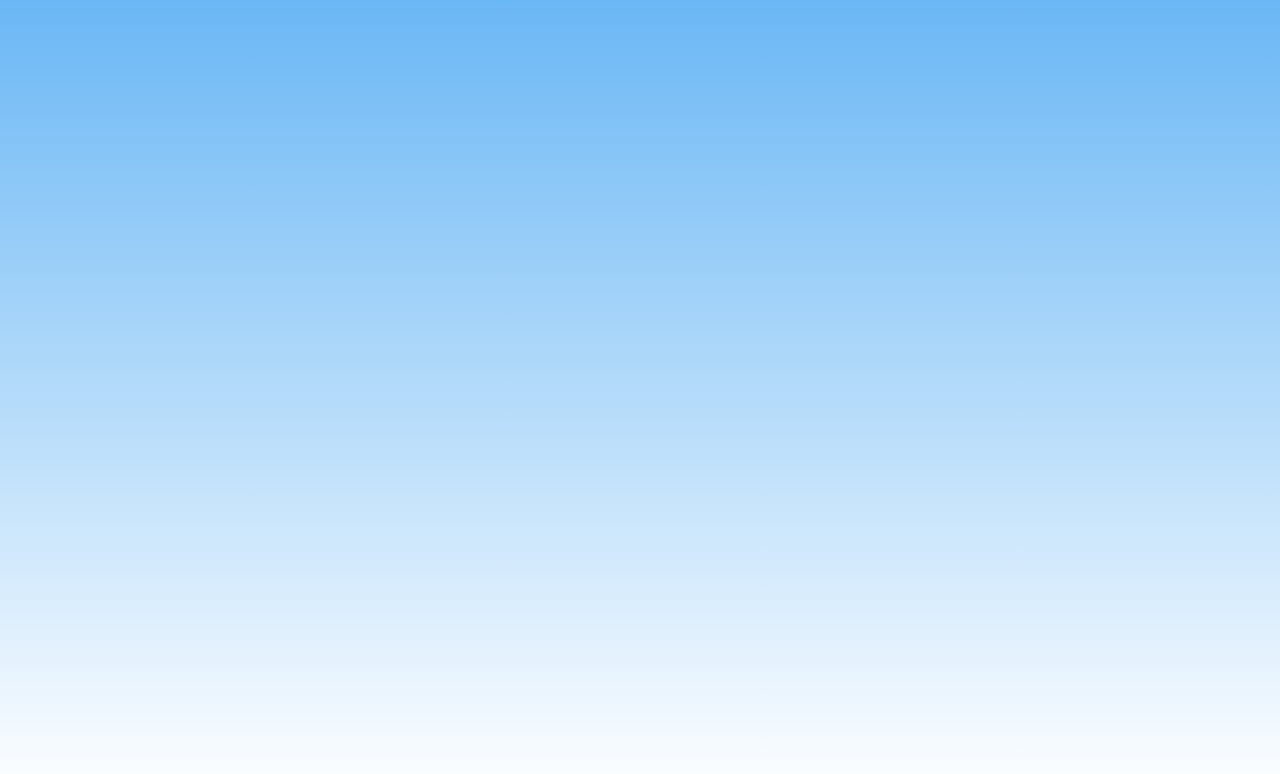
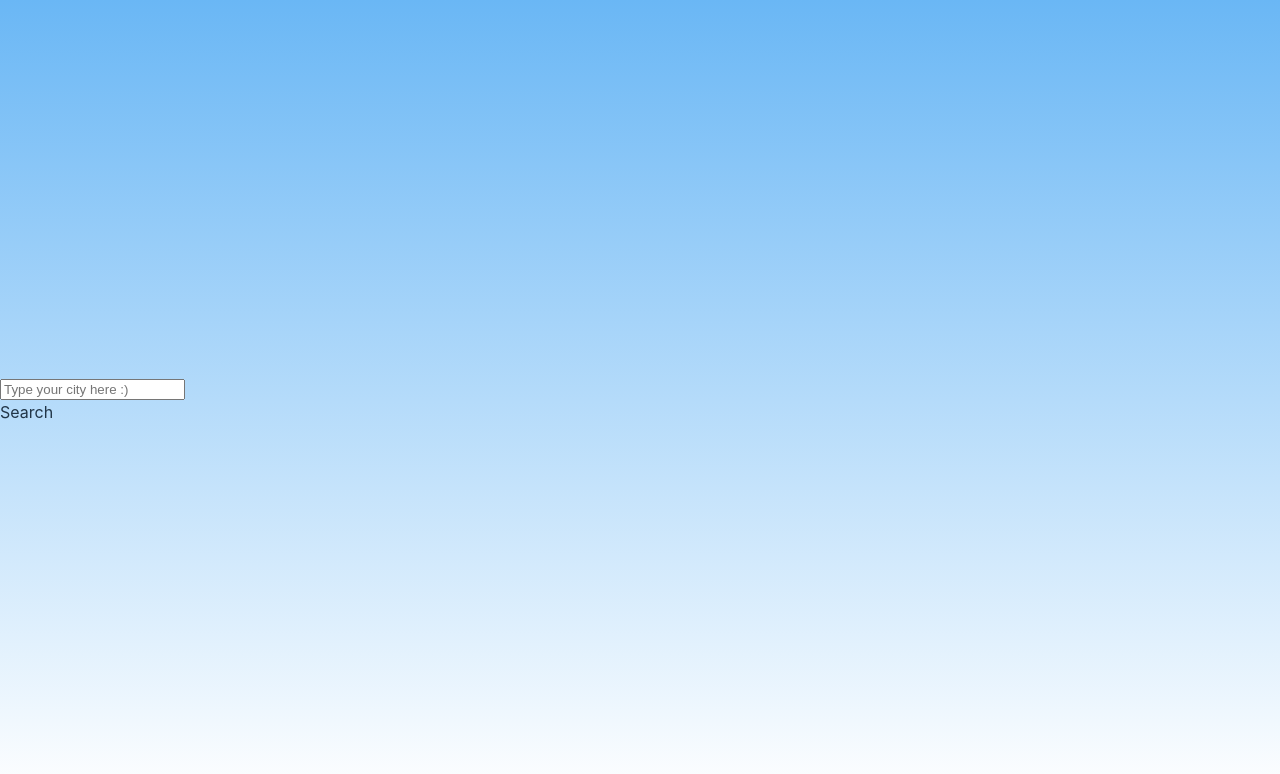
Before and after one commit to MotahPedro/React-Climatic-API, a React (Vite) app: page / in a window 1280 px wide. Shown: the top 774 px of the page. Built offline with nearby package versions, Linux system fonts and the light colour scheme.

Commit message:
feat: estabilished contact between Aplication & API. Also created weather icon & discription sistems.

```diff
--- a/src/App.tsx
+++ b/src/App.tsx
@@ -1,10 +1,12 @@
-import React from 'react'
+import Card from './components/card'
+
+
 import './assets/css/body.css'
 
 const App: React.FC = () => {
   return (
     <div>
-
+      <Card />
     </div>
   )
 }
--- a/src/components/card.tsx
+++ b/src/components/card.tsx
@@ -1,2 +1,73 @@
 import React from "react";
 import { useState } from 'react'
+
+import "../assets/css/card.css"
+
+const card = () => {
+    const [city, setCity] = useState("")
+    const [time, setTime] = useState<null | any>(null)
+
+    const onChange = (inputcity: React.ChangeEvent<HTMLInputElement>) => {
+      setCity(inputcity.target.value);
+    };
+
+    const weatherResponse = () => {
+        fetch(
+          `https:api.openweathermap.org/data/2.5/weather?q=${city}&appid=e121c22ed6689316d5aeea88b6d59880`
+        )
+          .then((res) => {
+            if (res.status === 200) {
+              return res.json();
+            } else {
+              throw new Error("City not found");
+            }
+          })
+          .then((data) => {
+            setTime(data);
+          })
+          .catch((error) => {
+            console.error(error);
+            setTime(null);
+          });
+    }
+
+    return (
+      <>
+        {time ? (
+          <div className="container">
+            <div className={`card time ${time.current.is_day}`}>
+              <div className="cardTop">
+                <h2>
+                  <i className="map"></i>
+                  {time.name}
+                </h2>
+
+                <h1 className="temperature-icon">
+                  <img src={time.weather.icon} alt="" />
+                  °C
+                </h1>
+              </div>
+
+              <div>
+                <h2 className="condition">{time.weather.description}</h2>
+
+              </div>
+            </div>
+          </div>
+        ) : null}
+
+        <div className="input-botao">
+          <input
+            value={city}
+            onChange={onChange}
+            placeholder="Type your city here :)"
+          ></input>
+          <div className="button" onClick={weatherResponse}>
+            Search
+          </div>
+        </div>
+      </>
+    );
+}
+
+export default card
```
